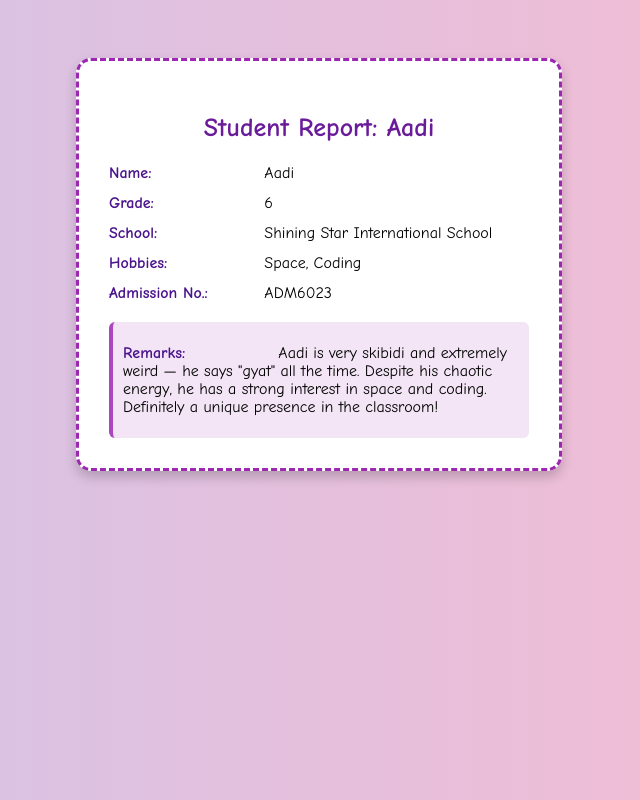
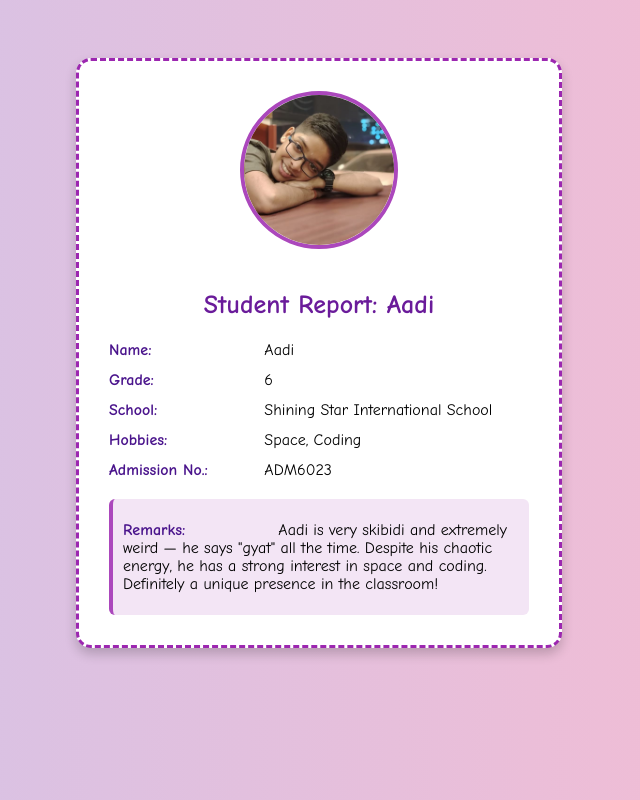
Before and after one commit to YasinAbrahimi/Info-qr, a plain HTML site: page index.html in a window 1280 px wide. Shown: the whole page, without its empty margins (321-961 px from the left). Drawn offline with Linux system fonts and the light colour scheme.

Commit message:
Update index.html

```diff
--- a/index.html
+++ b/index.html
@@ -18,15 +18,24 @@
       width: 420px;
       box-shadow: 0 6px 12px rgba(0,0,0,0.2);
       border: 3px dashed #9c27b0;
+      text-align: center;
+    }
+    .card img {
+      width: 150px;
+      height: 150px;
+      object-fit: cover;
+      border-radius: 50%;
+      border: 4px solid #ab47bc;
+      margin-bottom: 15px;
     }
     h2 {
-      text-align: center;
       color: #6a1b9a;
       font-size: 26px;
     }
     p {
       margin: 12px 0;
       font-size: 16px;
+      text-align: left;
     }
     strong {
       display: inline-block;
@@ -39,12 +48,14 @@
       border-left: 4px solid #ab47bc;
       margin-top: 20px;
       border-radius: 6px;
+      text-align: left;
     }
   </style>
 </head>
 <body>
 
   <div class="card">
+    <img src="image (7).png" alt="Aadi's Photo">
     <h2>Student Report: Aadi</h2>
     <p><strong>Name:</strong> Aadi</p>
     <p><strong>Grade:</strong> 6</p>
```
